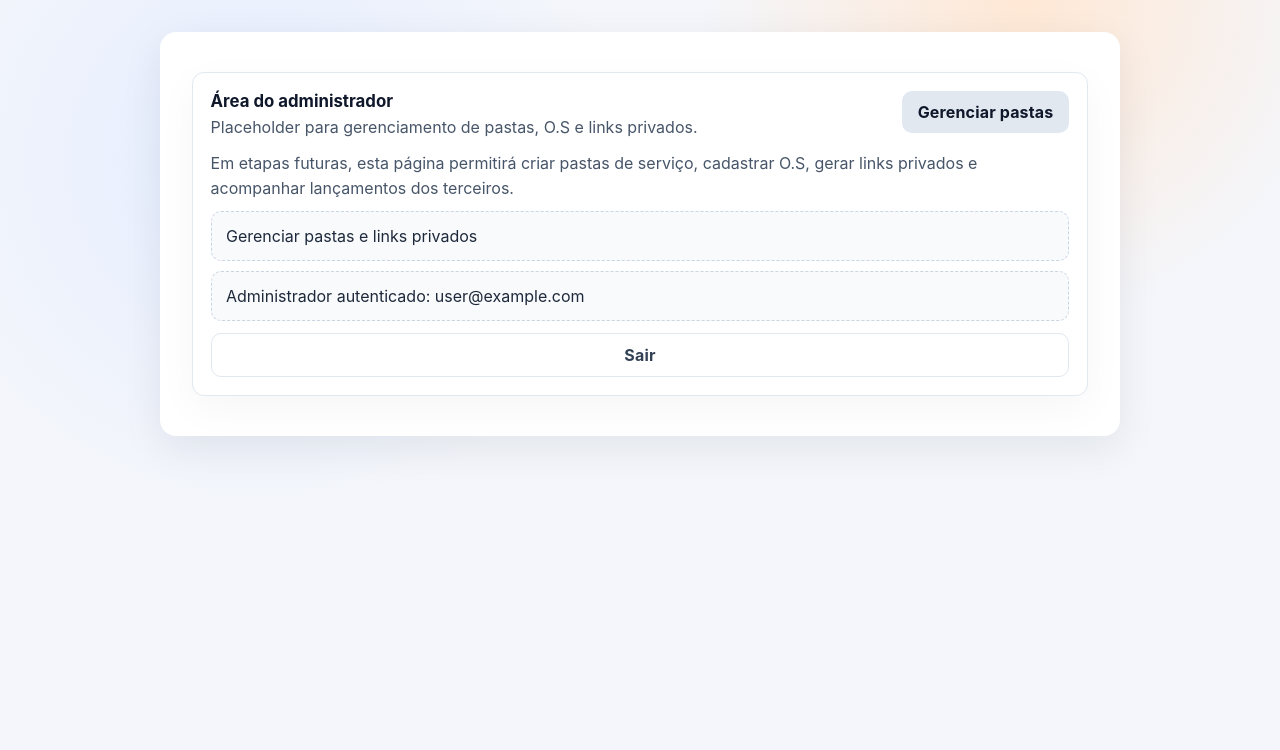
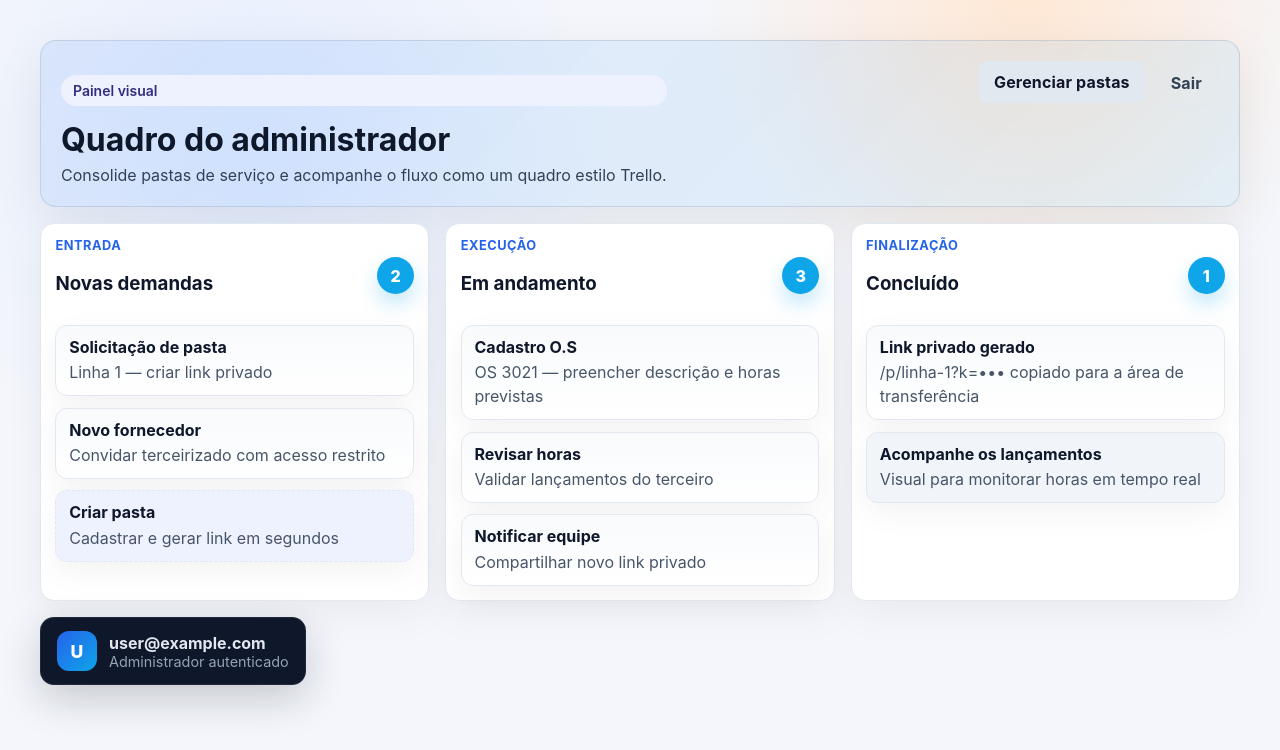
Before and after one commit to MarcosFGimenes/hh-web, a Next.js app: page /admin in a window 1280 px wide. Shown: the top 750 px of the page. Built offline with nearby package versions, Linux system fonts and the light colour scheme; no server answers; sample sign-in values are in the browser's storage.

Commit message:
Add trello-style admin login and dashboard layouts

```diff
--- a/src/app/admin/page.tsx
+++ b/src/app/admin/page.tsx
@@ -9,37 +9,103 @@ export default function AdminDashboardPlaceholder() {
   const { user, signOut } = useAdminAuth();
 
   return (
-    <main>
-      <div className="container">
-        <Card
-          title="Área do administrador"
-          subtitle="Placeholder para gerenciamento de pastas, O.S e links privados."
-          action={
+    <main className="dashboard-main">
+      <div className="dashboard-shell">
+        <header className="dashboard-header">
+          <div>
+            <p className="chip">Painel visual</p>
+            <h1>Quadro do administrador</h1>
+            <p className="dashboard-subtitle">
+              Consolide pastas de serviço e acompanhe o fluxo como um quadro estilo Trello.
+            </p>
+          </div>
+          <div className="dashboard-actions">
             <Link href="/admin/pastas">
               <Button variant="secondary" type="button">
                 Gerenciar pastas
               </Button>
             </Link>
-          }
-        >
-          <p className="footer-note">
-            Em etapas futuras, esta página permitirá criar pastas de serviço, cadastrar O.S, gerar links privados e
-            acompanhar lançamentos dos terceiros.
-          </p>
-          <div className="list">
-            <Link href="/admin/pastas" className="list-item" style={{ textDecoration: 'none' }}>
-              Gerenciar pastas e links privados
-            </Link>
-          </div>
-          {user ? (
-            <div className="list">
-              <div className="list-item">Administrador autenticado: {user.email}</div>
+            {user ? (
               <Button variant="ghost" type="button" onClick={signOut}>
                 Sair
               </Button>
+            ) : null}
+          </div>
+        </header>
+
+        <div className="kanban-board">
+          <section className="kanban-column">
+            <header className="kanban-column-header">
+              <div>
+                <p className="kanban-column-label">Entrada</p>
+                <h3>Novas demandas</h3>
+              </div>
+              <span className="kanban-pill">2</span>
+            </header>
+            <div className="kanban-card">
+              <p className="kanban-card-title">Solicitação de pasta</p>
+              <p className="kanban-card-meta">Linha 1 — criar link privado</p>
             </div>
-          ) : null}
-        </Card>
+            <div className="kanban-card">
+              <p className="kanban-card-title">Novo fornecedor</p>
+              <p className="kanban-card-meta">Convidar terceirizado com acesso restrito</p>
+            </div>
+            <Link href="/admin/pastas" className="kanban-card kanban-card-ghost">
+              <p className="kanban-card-title">Criar pasta</p>
+              <p className="kanban-card-meta">Cadastrar e gerar link em segundos</p>
+            </Link>
+          </section>
+
+          <section className="kanban-column">
+            <header className="kanban-column-header">
+              <div>
+                <p className="kanban-column-label">Execução</p>
+                <h3>Em andamento</h3>
+              </div>
+              <span className="kanban-pill">3</span>
+            </header>
+            <div className="kanban-card">
+              <p className="kanban-card-title">Cadastro O.S</p>
+              <p className="kanban-card-meta">OS 3021 — preencher descrição e horas previstas</p>
+            </div>
+            <div className="kanban-card">
+              <p className="kanban-card-title">Revisar horas</p>
+              <p className="kanban-card-meta">Validar lançamentos do terceiro</p>
+            </div>
+            <div className="kanban-card">
+              <p className="kanban-card-title">Notificar equipe</p>
+              <p className="kanban-card-meta">Compartilhar novo link privado</p>
+            </div>
+          </section>
+
+          <section className="kanban-column">
+            <header className="kanban-column-header">
+              <div>
+                <p className="kanban-column-label">Finalização</p>
+                <h3>Concluído</h3>
+              </div>
+              <span className="kanban-pill">1</span>
+            </header>
+            <div className="kanban-card">
+              <p className="kanban-card-title">Link privado gerado</p>
+              <p className="kanban-card-meta">/p/linha-1?k=••• copiado para a área de transferência</p>
+            </div>
+            <div className="kanban-card kanban-card-muted">
+              <p className="kanban-card-title">Acompanhe os lançamentos</p>
+              <p className="kanban-card-meta">Visual para monitorar horas em tempo real</p>
+            </div>
+          </section>
+        </div>
+
+        {user ? (
+          <div className="user-badge">
+            <div className="user-avatar">{user.email?.slice(0, 1).toUpperCase()}</div>
+            <div>
+              <p className="user-name">{user.email}</p>
+              <p className="user-meta">Administrador autenticado</p>
+            </div>
+          </div>
+        ) : null}
       </div>
     </main>
   );
--- a/src/app/globals.css
+++ b/src/app/globals.css
@@ -27,6 +27,239 @@ main {
   padding: 2rem 1.25rem 3rem;
 }
 
+.dashboard-main {
+  min-height: 100vh;
+  display: flex;
+  justify-content: center;
+  padding: 2.5rem 1.25rem 3rem;
+}
+
+.dashboard-shell {
+  width: min(1200px, 100%);
+  display: flex;
+  flex-direction: column;
+  gap: 1rem;
+}
+
+.dashboard-header {
+  background: linear-gradient(135deg, rgba(59, 130, 246, 0.12), rgba(14, 165, 233, 0.08));
+  border: 1px solid rgba(148, 163, 184, 0.35);
+  border-radius: 16px;
+  padding: 1.25rem 1.25rem 1.1rem;
+  display: flex;
+  justify-content: space-between;
+  align-items: flex-start;
+  gap: 1rem;
+  box-shadow: 0 16px 50px rgba(15, 23, 42, 0.08);
+}
+
+.dashboard-header h1 {
+  margin: 0.2rem 0;
+}
+
+.dashboard-subtitle {
+  margin: 0;
+  color: #334155;
+  line-height: 1.6;
+}
+
+.dashboard-actions {
+  display: flex;
+  gap: 0.5rem;
+}
+
+.kanban-board {
+  display: grid;
+  grid-template-columns: repeat(auto-fit, minmax(260px, 1fr));
+  gap: 1rem;
+}
+
+.kanban-column {
+  background: #ffffff;
+  border: 1px solid #e2e8f0;
+  border-radius: 14px;
+  padding: 0.9rem;
+  display: flex;
+  flex-direction: column;
+  gap: 0.7rem;
+  box-shadow: 0 12px 40px rgba(15, 23, 42, 0.05);
+}
+
+.kanban-column-header {
+  display: flex;
+  align-items: center;
+  justify-content: space-between;
+}
+
+.kanban-column-label {
+  margin: 0;
+  font-weight: 700;
+  color: #2563eb;
+  text-transform: uppercase;
+  letter-spacing: 0.04em;
+  font-size: 0.8rem;
+}
+
+.kanban-pill {
+  display: inline-flex;
+  align-items: center;
+  justify-content: center;
+  width: 2.3rem;
+  height: 2.3rem;
+  background: #0ea5e9;
+  color: #fff;
+  border-radius: 999px;
+  font-weight: 800;
+  box-shadow: 0 10px 20px rgba(14, 165, 233, 0.25);
+}
+
+.kanban-card {
+  border: 1px solid #e2e8f0;
+  border-radius: 12px;
+  padding: 0.7rem 0.8rem;
+  background: linear-gradient(180deg, #f8fafc 0%, #ffffff 100%);
+  box-shadow: 0 10px 30px rgba(15, 23, 42, 0.05);
+}
+
+.kanban-card-ghost {
+  text-decoration: none;
+  color: inherit;
+  background: #eef2ff;
+  border-style: dashed;
+}
+
+.kanban-card-muted {
+  background: #f1f5f9;
+}
+
+.kanban-card-title {
+  margin: 0 0 0.2rem;
+  font-weight: 700;
+}
+
+.kanban-card-meta {
+  margin: 0;
+  color: #475569;
+  line-height: 1.5;
+}
+
+.user-badge {
+  display: inline-flex;
+  align-items: center;
+  gap: 0.75rem;
+  background: #0f172a;
+  color: #e2e8f0;
+  padding: 0.8rem 1rem;
+  border-radius: 14px;
+  box-shadow: 0 14px 40px rgba(15, 23, 42, 0.2);
+  border: 1px solid rgba(255, 255, 255, 0.08);
+  width: fit-content;
+}
+
+.user-avatar {
+  width: 2.5rem;
+  height: 2.5rem;
+  border-radius: 12px;
+  background: linear-gradient(135deg, #2563eb, #0ea5e9);
+  display: inline-flex;
+  align-items: center;
+  justify-content: center;
+  font-weight: 800;
+  color: #fff;
+  font-size: 1.1rem;
+}
+
+.user-name {
+  margin: 0;
+  font-weight: 700;
+}
+
+.user-meta {
+  margin: 0;
+  color: #94a3b8;
+  font-size: 0.9rem;
+}
+
+.auth-main {
+  min-height: 100vh;
+  display: flex;
+  align-items: center;
+  padding: 3rem 1.25rem;
+}
+
+.auth-grid {
+  width: min(1200px, 100%);
+  display: grid;
+  grid-template-columns: 1.05fr 0.95fr;
+  gap: 1.25rem;
+  align-items: stretch;
+}
+
+.auth-hero {
+  background: radial-gradient(circle at 10% 20%, #e0e7ff 0, transparent 25%),
+    radial-gradient(circle at 85% 10%, #fee2e2 0, transparent 22%),
+    linear-gradient(135deg, #0ea5e9 0%, #2563eb 40%, #1d4ed8 100%);
+  color: #e5edff;
+  border-radius: 18px;
+  padding: 2rem;
+  display: flex;
+  flex-direction: column;
+  gap: 1rem;
+  box-shadow: 0 20px 60px rgba(15, 23, 42, 0.18);
+}
+
+.auth-hero h1 {
+  margin: 0;
+  font-size: clamp(1.6rem, 1.2rem + 1vw, 2rem);
+}
+
+.auth-hero p {
+  margin: 0;
+  line-height: 1.7;
+  color: #e2e8f0;
+}
+
+.auth-showcase {
+  margin-top: 0.35rem;
+}
+
+.auth-panel {
+  align-self: stretch;
+  display: flex;
+  flex-direction: column;
+  gap: 0.75rem;
+}
+
+.kanban-preview {
+  display: grid;
+  grid-template-columns: repeat(auto-fit, minmax(180px, 1fr));
+  gap: 0.6rem;
+}
+
+.kanban-preview-column {
+  background: #0f172a;
+  border-radius: 12px;
+  padding: 0.75rem;
+  display: grid;
+  gap: 0.5rem;
+}
+
+.kanban-preview-title {
+  font-weight: 700;
+  color: #cbd5f5;
+  font-size: 0.95rem;
+}
+
+.kanban-preview-card {
+  background: #111827;
+  color: #e5edff;
+  border: 1px solid rgba(226, 232, 240, 0.12);
+  border-radius: 10px;
+  padding: 0.65rem 0.7rem;
+  font-size: 0.95rem;
+  box-shadow: inset 0 1px 0 rgba(255, 255, 255, 0.04);
+}
+
 .container {
   width: min(960px, 100%);
   background: #ffffff;
@@ -48,6 +281,22 @@ main {
   .container {
     padding: 1.5rem 1.25rem;
     border-radius: 14px;
+  }
+}
+
+@media (max-width: 960px) {
+  .auth-grid {
+    grid-template-columns: 1fr;
+  }
+
+  .auth-hero {
+    order: 2;
+  }
+}
+
+@media (max-width: 720px) {
+  .dashboard-header {
+    flex-direction: column;
   }
 }
 
```
Also changed, not shown: src/app/admin/login/page.tsx (+35 -3 lines).
